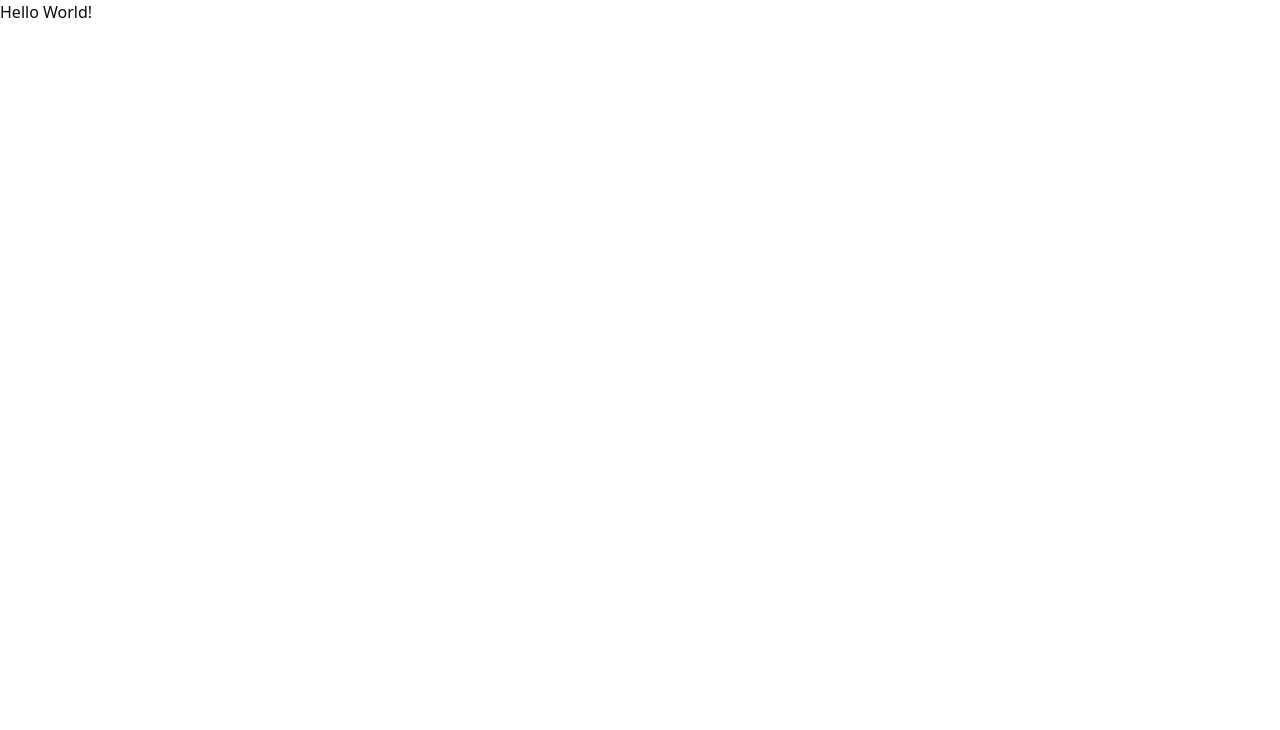
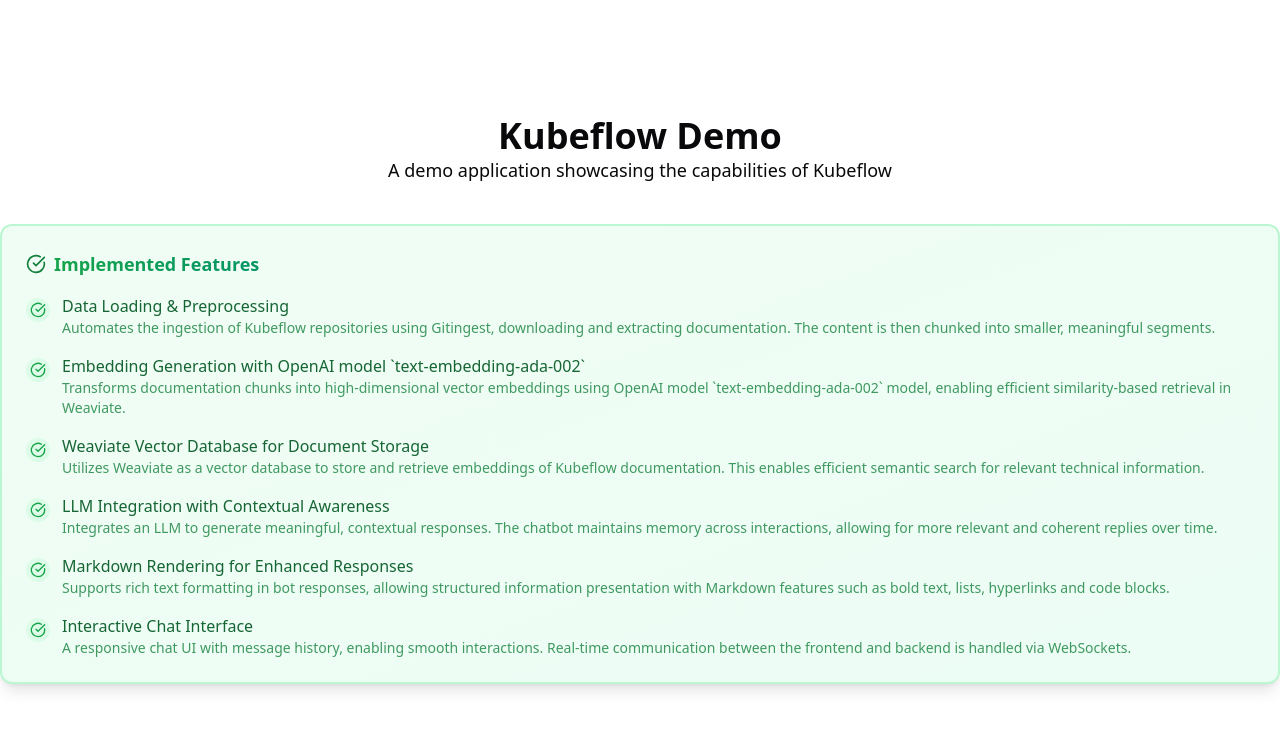
Before and after one commit to KacemMathlouthi/kubeflow-demo, a React (Vite) app in the folder frontend/: page / in a window 1280 px wide. Shown: the top 730 px of the page. Built offline with nearby package versions, Linux system fonts and the light colour scheme.

Commit message:
Feat: Implemented Features Card for front

```diff
--- a/frontend/src/App.tsx
+++ b/frontend/src/App.tsx
@@ -1,11 +1,21 @@
 import './index.css';
-
+import ImplementedFeatures from './components/implemented-features';
 
 function App() {
   return (
-    <div className="App">
-      <p>Hello World!</p>
-    </div>
+        <div className="flex flex-col items-center justify-center min-h-screen py-2">
+          <div className="text-center">
+            <h1 className="text-4xl font-bold">
+              Kubeflow Demo
+            </h1>
+            <p className="text-lg">
+              A demo application showcasing the capabilities of Kubeflow
+            </p>
+          </div>
+          <div className="mt-10">
+            <ImplementedFeatures />
+          </div>
+        </div>
   );
 }
 export default App;
--- /dev/null
+++ b/frontend/src/components/implemented-features.tsx
@@ -0,0 +1,55 @@
+import { Card } from "@/components/ui/card"
+import { CheckCircle } from "lucide-react"
+
+export default function ImplementedFeatures() {
+    const features = [
+        {
+            title: "Data Loading & Preprocessing",
+            description: "Automates the ingestion of Kubeflow repositories using Gitingest, downloading and extracting documentation. The content is then chunked into smaller, meaningful segments.",
+        },
+        {
+            title: "Embedding Generation with OpenAI model `text-embedding-ada-002`",
+            description: "Transforms documentation chunks into high-dimensional vector embeddings using OpenAI model `text-embedding-ada-002` model, enabling efficient similarity-based retrieval in Weaviate.",
+        },
+        {
+          title: "Weaviate Vector Database for Document Storage",
+          description: "Utilizes Weaviate as a vector database to store and retrieve embeddings of Kubeflow documentation. This enables efficient semantic search for relevant technical information.",
+        },
+        {
+            title: "LLM Integration with Contextual Awareness",
+            description: "Integrates an LLM to generate meaningful, contextual responses. The chatbot maintains memory across interactions, allowing for more relevant and coherent replies over time.",
+        },
+        {
+          title: "Markdown Rendering for Enhanced Responses",
+          description: "Supports rich text formatting in bot responses, allowing structured information presentation with Markdown features such as bold text, lists, hyperlinks and code blocks.",
+        },
+        {
+            title: "Interactive Chat Interface",
+            description: "A responsive chat UI with message history, enabling smooth interactions. Real-time communication between the frontend and backend is handled via WebSockets.",
+        },
+    ];
+
+  return (
+    <Card className="p-6 shadow-lg border-2 border-green-200 dark:border-green-800 bg-gradient-to-br from-green-50 to-emerald-50 dark:from-green-900/20 dark:to-emerald-900/20 backdrop-blur-sm">
+      <h3 className="text-lg font-bold mb-4 text-green-700 dark:text-green-400 flex items-center">
+        <CheckCircle className="h-5 w-5 mr-2" />
+        <span className="bg-gradient-to-r from-green-600 to-emerald-600 bg-clip-text text-transparent">
+          Implemented Features
+        </span>
+      </h3>
+      <ul className="space-y-4">
+        {features.map((feature, index) => (
+          <li key={index} className="flex items-start animate-fade-in" style={{ animationDelay: `${index * 0.1}s` }}>
+            <div className="mt-1 mr-3 h-6 w-6 rounded-full bg-green-100 dark:bg-green-900/30 flex items-center justify-center flex-shrink-0">
+              <CheckCircle className="h-4 w-4 text-green-600 dark:text-green-400" />
+            </div>
+            <div>
+              <p className="font-medium text-green-800 dark:text-green-300">{feature.title}</p>
+              <p className="text-sm text-green-700 dark:text-green-400 opacity-80">{feature.description}</p>
+            </div>
+          </li>
+        ))}
+      </ul>
+    </Card>
+  )
+}
--- /dev/null
+++ b/frontend/src/components/ui/card.tsx
@@ -0,0 +1,76 @@
+import * as React from "react"
+
+import { cn } from "@/lib/utils"
+
+const Card = React.forwardRef<
+  HTMLDivElement,
+  React.HTMLAttributes<HTMLDivElement>
+>(({ className, ...props }, ref) => (
+  <div
+    ref={ref}
+    className={cn(
+      "rounded-xl border bg-card text-card-foreground shadow",
+      className
+    )}
+    {...props}
+  />
+))
+Card.displayName = "Card"
+
+const CardHeader = React.forwardRef<
+  HTMLDivElement,
+  React.HTMLAttributes<HTMLDivElement>
+>(({ className, ...props }, ref) => (
+  <div
+    ref={ref}
+    className={cn("flex flex-col space-y-1.5 p-6", className)}
+    {...props}
+  />
+))
+CardHeader.displayName = "CardHeader"
+
+const CardTitle = React.forwardRef<
+  HTMLDivElement,
+  React.HTMLAttributes<HTMLDivElement>
+>(({ className, ...props }, ref) => (
+  <div
+    ref={ref}
+    className={cn("font-semibold leading-none tracking-tight", className)}
+    {...props}
+  />
+))
+CardTitle.displayName = "CardTitle"
+
+const CardDescription = React.forwardRef<
+  HTMLDivElement,
+  React.HTMLAttributes<HTMLDivElement>
+>(({ className, ...props }, ref) => (
+  <div
+    ref={ref}
+    className={cn("text-sm text-muted-foreground", className)}
+    {...props}
+  />
+))
+CardDescription.displayName = "CardDescription"
+
+const CardContent = React.forwardRef<
+  HTMLDivElement,
+  React.HTMLAttributes<HTMLDivElement>
+>(({ className, ...props }, ref) => (
+  <div ref={ref} className={cn("p-6 pt-0", className)} {...props} />
+))
+CardContent.displayName = "CardContent"
+
+const CardFooter = React.forwardRef<
+  HTMLDivElement,
+  React.HTMLAttributes<HTMLDivElement>
+>(({ className, ...props }, ref) => (
+  <div
+    ref={ref}
+    className={cn("flex items-center p-6 pt-0", className)}
+    {...props}
+  />
+))
+CardFooter.displayName = "CardFooter"
+
+export { Card, CardHeader, CardFooter, CardTitle, CardDescription, CardContent }
```
